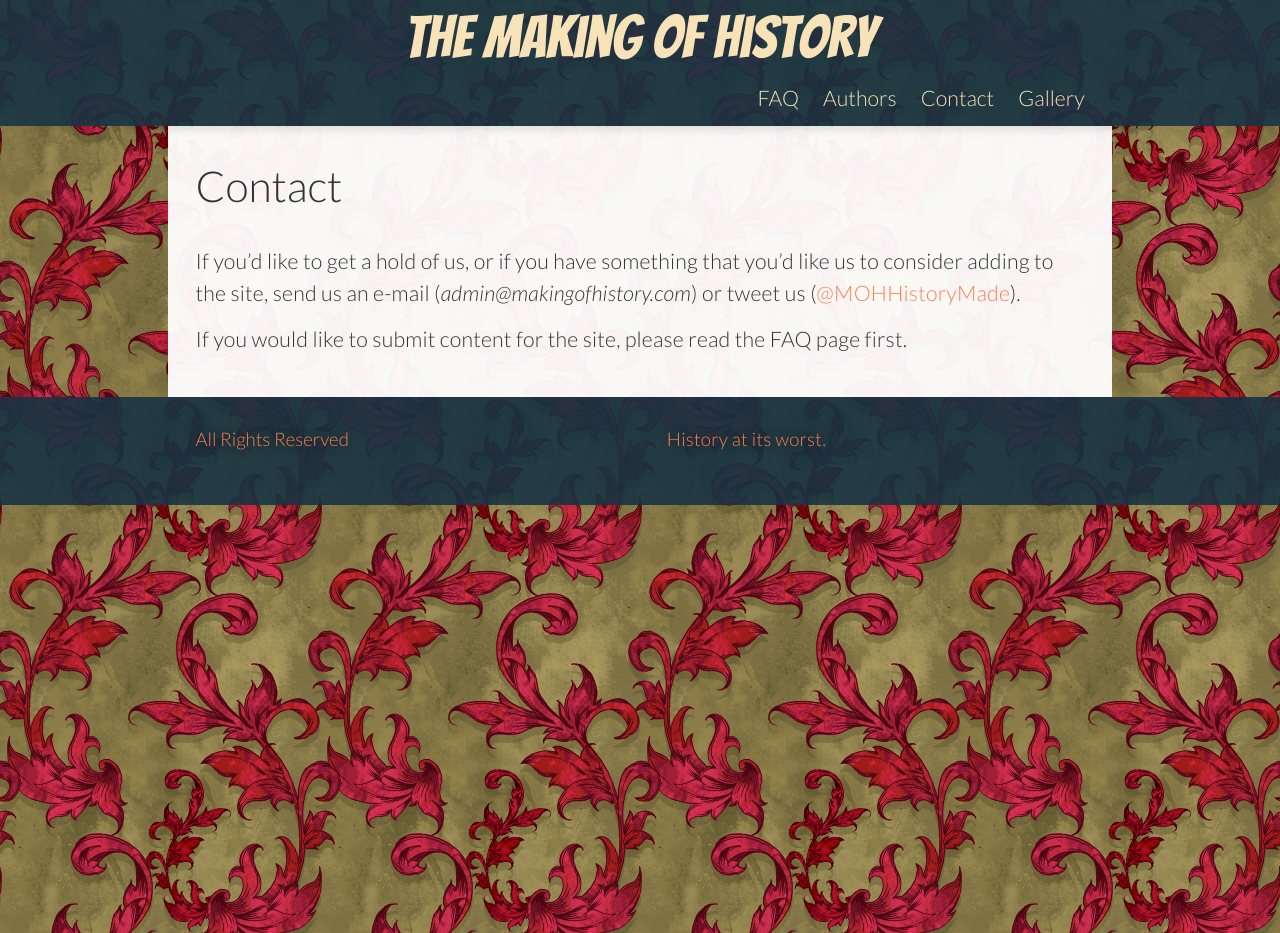
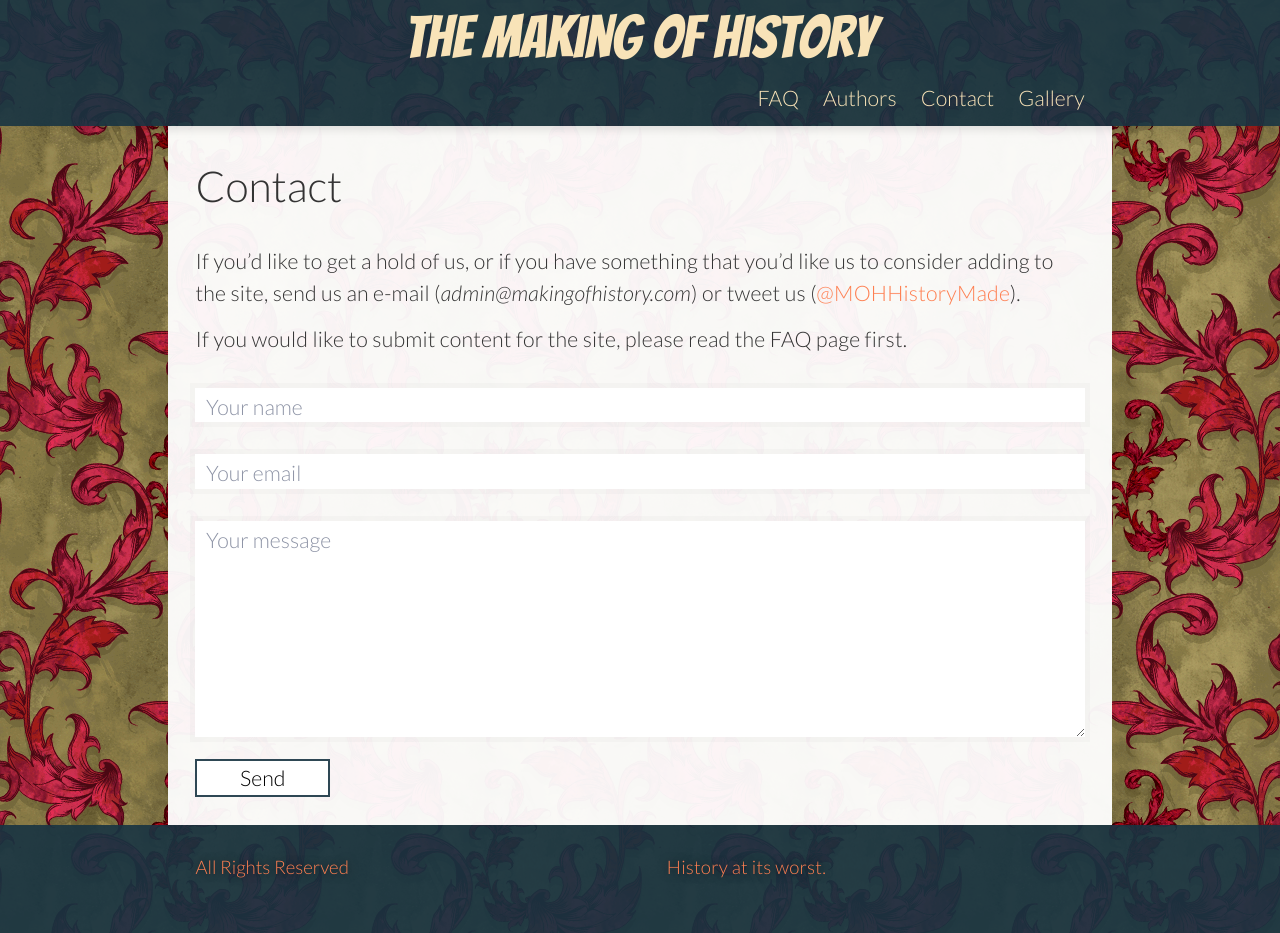
Before and after one commit to benadamstyles/making-of-history, a Jekyll site: the page built from contact.md, in a window 1280 px wide and 933 px high. Built offline with Jekyll 4.4.1, drawn with Linux system fonts in a browser that asks for light colours; some web fonts are replaced.

Commit message:
added contact form

```diff
--- /dev/null
+++ b/_layouts/contact.html
@@ -0,0 +1,34 @@
+---
+layout: default
+---
+<div class="page">
+
+  <header class="page-header">
+    <h1 class="page-title">{{ page.title }}</h1>
+  </header>
+
+  <article class="page-content">
+    {{ content }}
+  </article>
+
+  <form class="contact-form" action="https://formspree.io/MOHhistorymade@gmail.com" method="POST">
+    <label>
+      <input required type="text" name="name">
+      <span>Your name</span>
+    </label>
+
+    <label>
+      <input required type="email" name="_replyto">
+      <span>Your email</span>
+    </label>
+
+    <label>
+      <textarea required name="message" rows="8" cols="40"></textarea>
+      <span>Your message</span>
+    </label>
+
+    <input type="text" name="_gotcha" style="display: none;">
+    <button type="submit">Send</button>
+  </form>
+
+</div>
--- /dev/null
+++ b/_sass/_contact-form.sass
@@ -0,0 +1,68 @@
+.contact-form
+  $margin-top: 1.5em
+  $tint: rgb(142, 148, 166)
+
+  label,
+  input,
+  textarea
+    display: block
+    width: 100%
+
+  input,
+  textarea,
+  button,
+  span
+    border: none
+    font-family: inherit
+    font-size: inherit
+    padding: 0.2em 0.5em
+
+  input,
+  textarea,
+    margin-top: $margin-top
+    color: transparent
+
+    &:focus,
+    &:valid
+      color: inherit
+
+      & + span
+        -webkit-transform: translate(-0.8em, -#{$margin-top + 0.1em}) scale(0.8)
+        transform: translate(-0.8em, -#{$margin-top + 0.1em}) scale(0.8)
+        // color: inherit
+
+  label
+    position: relative
+    outline: 5px solid rgba(0,0,0,0.02)
+
+    > span
+      -webkit-transition: all 0.1s ease-out
+      transition: all 0.1s ease-out
+
+      -webkit-transition-property: -webkit-transform
+      transition-property: -webkit-transform
+      transition-property: transform
+      transition-property: transform, -webkit-transform
+
+      color: $tint
+      position: absolute
+      top: 0
+      left: 0
+      cursor: text
+
+  button
+    -webkit-transition: all 0.1s ease-out
+    transition: all 0.1s ease-out
+
+    -webkit-transition-property: color, background-color
+    transition-property: color, background-color
+
+    margin-top: 1em
+    padding: 0.2em 2em
+    background-color: white
+    border: 2px solid $header-bg
+    cursor: pointer
+
+    &:hover
+      color: white
+      background-color: $header-bg
--- a/css/main.scss
+++ b/css/main.scss
@@ -69,6 +69,7 @@
   "base",
   "layout",
   "posts",
+  "contact-form",
   "photoswipe/main",
   "photoswipe/default-skin/default-skin",
   "ionicons"
```
Also changed, not shown: contact.md (+1 -1 lines).
